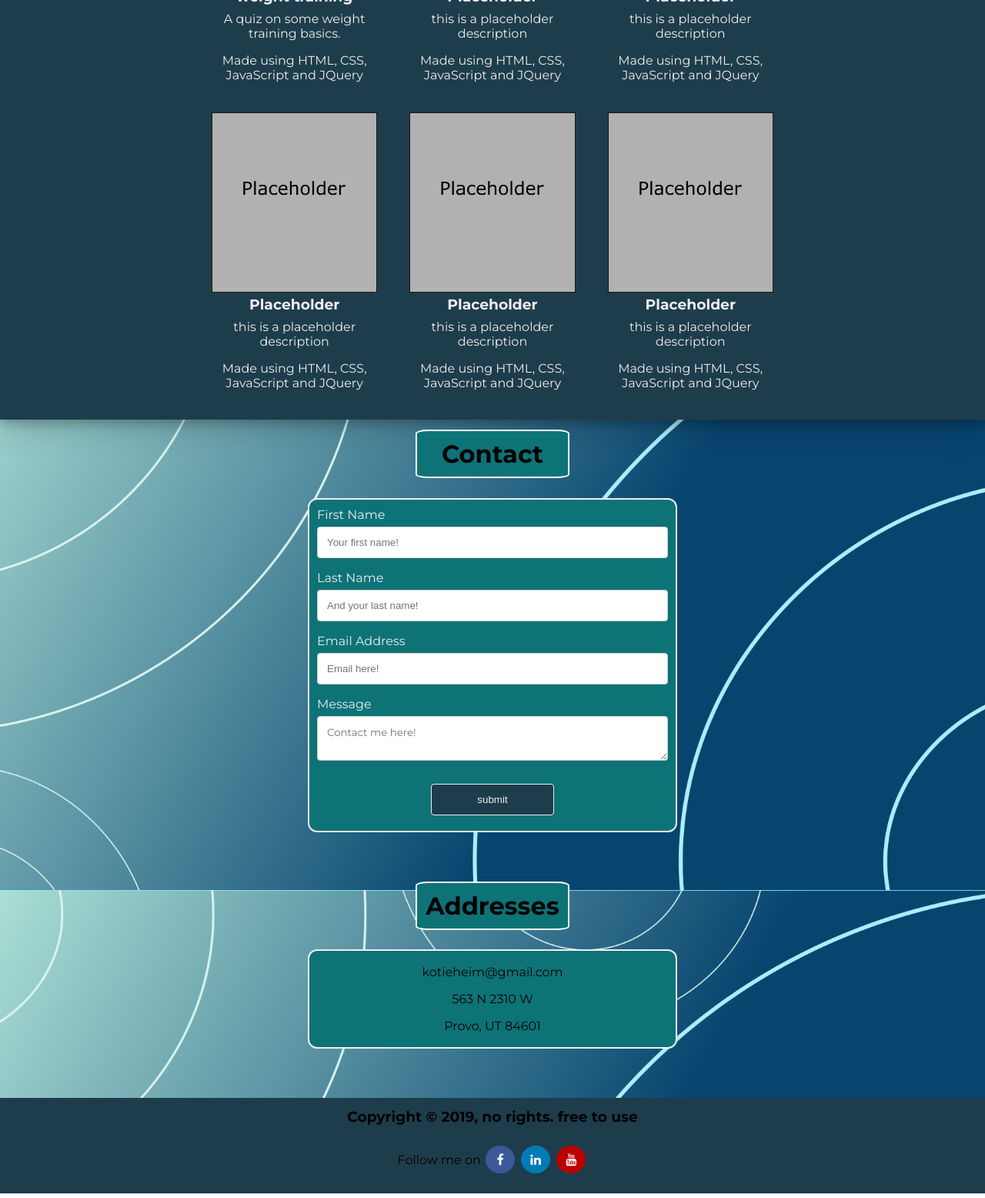
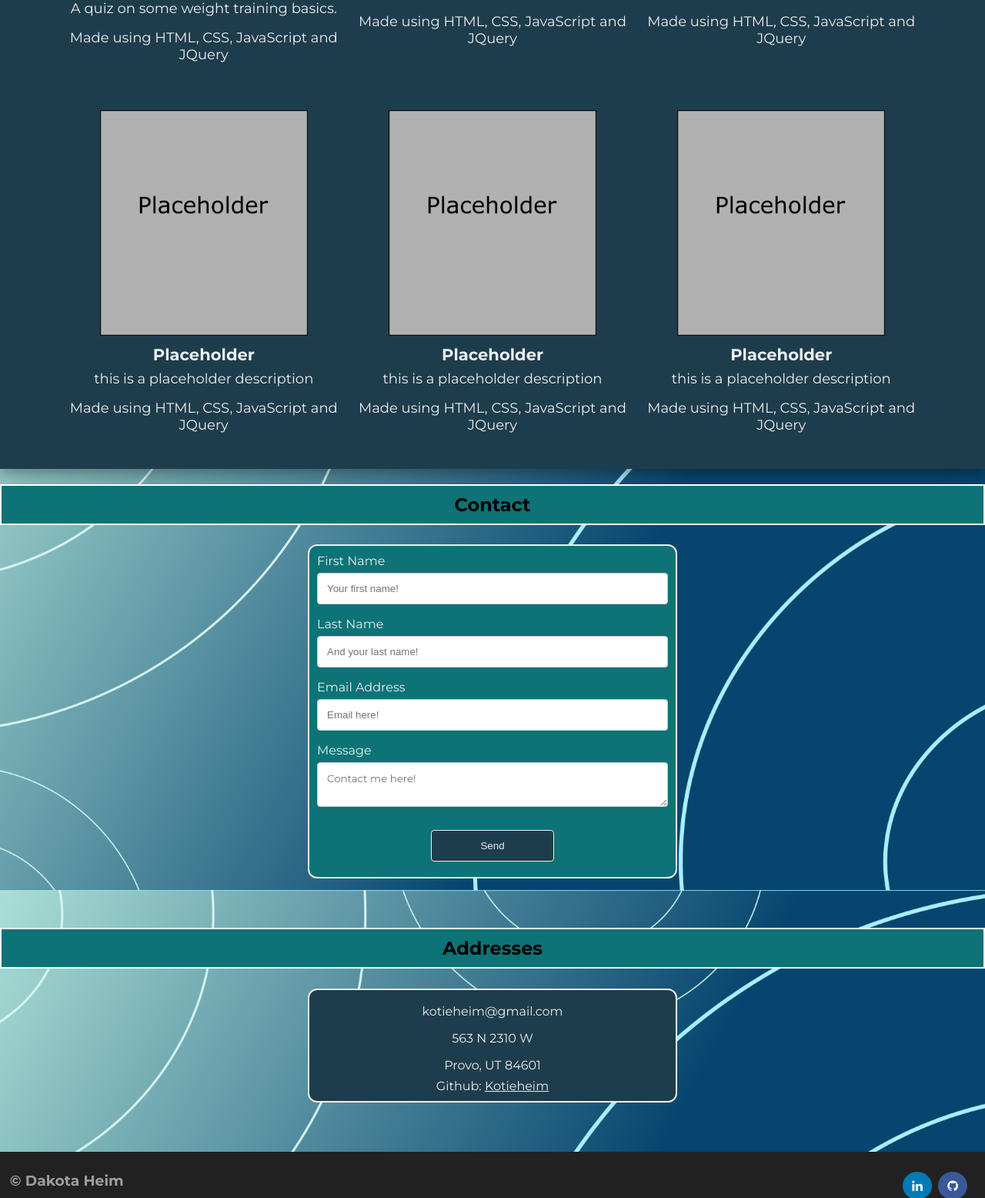
Before and after one commit to Kotieheim/Portfolio-Site, a plain HTML site: page index.html in a window 1280 px wide. Shown: the part 1244-2800 px from the top of the page at 77% size. Drawn offline with nearby package versions, Linux system fonts and the light colour scheme.

Commit message:
Revisions
added revisions

```diff
--- a/app.css
+++ b/app.css
@@ -29,18 +29,17 @@ html {
     background-color: #1E3D4C;
     border: 2px solid white;
     padding: 10px;
-    border-radius: 8%;
-    width: 200px;
-    margin: auto;
+    width: 100%;
+    /* margin: auto; */
   }
 
-  #contact h1 {
+  #contact h2 {
     border: 2px solid white;
     /* margin: 20px 27%; */
     padding: 10px;
-    border-radius: 8%;
+    /* border-radius: 8%; */
     background-color: #0d7377;
-    width: 200px;
+    width: 100%;
     margin: auto;
   }
   span {
@@ -59,18 +58,18 @@ ul.topnav {
     overflow: hidden;
     background-color: #212121;
   }
-  nav .dropdown{
-    visibility: hidden;
-  }
+  /* nav .dropdown{
+    visibility: hidden; */
+  /* } */
   .hero {
     margin: auto;
-    border-radius: 20%;
+    border-radius: 17%;
   }
   div.hero {
-    margin-top: 10%;
+    margin-top: 180px;
     margin-bottom: 8%;
     padding: 1%;
-    width: 60%;
+    width: 90%;
     background-color: #0d7377;
     box-shadow: 0 4px 8px 0 rgba(0, 0, 0, 0.2), 0 6px 20px 0 rgba(0, 0, 0, 0.19);
     border: 3px solid #eee;
@@ -78,13 +77,13 @@ ul.topnav {
 
 div.hero-text {
   text-align: center;
-  padding: 5px 20px;
+  padding: 5px 10px;
   color: #eee;
-  font-size: 26px;
+  font-size: 18px;
 }
 
               ul.topnav li {
-    float: left;
+                float: none;
               }
 
               ul.topnav li a {
@@ -109,7 +108,7 @@ div.hero-text {
     justify-content: space-between;
   }
   .projects-section ul li {
-    width: 33%;
+    width: 50%;
     height: auto;
     margin: 2% 0;
   }
@@ -117,13 +116,21 @@ div.hero-text {
     width: 100%;
     color: #eee;
     padding: 4% 0;
+    margin-bottom: 8px;
   }
   .portfolio-section {
     color: #eee;
     background-color: #1E3D4C;
-    padding: 15px 20%;
+    padding: 15px;
     box-shadow: 0 6px 12px 0 rgba(0, 0, 0, 0.2), 0 10px 40px 0 rgba(0, 0, 0, 0.19);
-    margin: 1% 0;
+    margin-bottom: 20px;
+    font-size: 18px;
+  }
+  .portfolio-section a {
+    color:rgb(100, 224, 255);
+  }
+  .portfolio-section a:hover {
+    color: #eee;
   }
 
   .container {
@@ -138,16 +145,19 @@ div.hero-text {
   }
 
 
-  ul.topnav li a:hover:not(.active) {
+  /* ul.topnav li a:hover:not(.active) {
     background-color: #212121;
   }
 
   ul.topnav li a.active {
-    background-color: #0d7377;
-  }
+    background-color: #0d7377; */
+  /* } */
 
   ul.topnav li.right {
     float: right;
+  }
+  ul span {
+    padding: 8px;
   }
 
   #portfolio-avatar {
@@ -213,18 +223,47 @@ div.hero-text {
     border: 2px solid #eee;
     border-radius: 12px;
   }
+
+  div.formcontainer2 {
+    max-width: 30em;
+    margin-left:auto;
+    margin-right:auto;
+    background-color: #1E3D4C;
+    margin-top: 2%;
+    margin-bottom: 5%;
+    padding: 10px;
+    border: 2px solid #eee;
+    border-radius: 12px;
+    color: #eee;
+    text-decoration: none;
+  }
+  .formcontainer2 a {
+    color: #eee;
+  }
+  .formcontainer2 a:hover {
+    color: #212121;
+  }
+  .formcontainer2 a:visited {
+    color: #eee;
+  }
+
   #projects, #welcome, #contact {
-    padding-top: 50px;
-    margin-top: -50px;
+    padding-top: 160px;
+    margin-top: -160px;
   }
 
   footer {
+    display: flex;
+    justify-content: space-between;
+    align-items: center;
     width: 100%;
-    background-color: #1E3D4C;
+    background-color: #212121;
     padding: 1%;
   }
   footer h3 {
     margin-bottom: 1%;
+    color: rgba(255, 255, 255, 0.8);
+    opacity: 0.7;
   }
   .fa {
     padding: 10px;
@@ -241,7 +280,7 @@ div.hero-text {
       opacity: 0.7;
   }
 
-  .fa-facebook {
+  .fa-github {
     background: #3B5998;
     color: white;
   }
@@ -250,46 +289,48 @@ div.hero-text {
     color: white;
   }
 
-  .fa-youtube {
-    background: #bb0000;
+  .formcontainer a {
+    margin: 2px;
+  }
+  .formcontainer a:visited {
+    color:black;
+  }
+  .formcontainer a:hover {
     color: white;
   }
 
 
 
 
-
-  @media screen and (max-width: 775px) {
-    ul.topnav li.right,
-    ul.topnav li {float: none;
-    }
+@media screen and (min-width: 850px) {
     div.hero {
-      width: 90%;
-      margin-top: 30%;
-    }
-    p {
-      font-size: 12px;
-    }
-    h1 {
-      font-size: 16px;
-    }
-    h3 {
-      font-size: 12px;
+      width: 800px;
     }
     .projects-section ul li {
-      width: 50%;
+      width: 33%;
+    }
+
+}
+
+
+@media screen and (min-width: 1150px ) {
+  .portfolio-item {
+    width: 270px;
     height: auto;
     margin: 2% 0;
   }
+  .portfolio-section {
+    padding: 15px 80px;
+  }
+  ul.topnav li {
+    float: left;
+  }
+  div.hero {
+    margin-top: 120px;
+  }
   #projects, #welcome, #contact {
-      padding-top: 150px;
-      margin-top: -150px;
-    }
+    padding-top: 60px;
+    margin-top: -60px;
   }
 
-
-@media screen and (max-width: 550px ) {
-  div.hero {
-    margin-top: 48%;
 }
-}
--- a/index.html
+++ b/index.html
@@ -26,29 +26,36 @@
       <div class="text-center">
           <img src="avatar.png" alt="portfolio-avatar" class="img-responsive img-circle" id="portfolio-avatar" />
           <div class="hero-text">
-              <p>Front end Developer currently attending the bootcamp at Thinkful. I love seeing how far function can be pushed and see what they can achieve. My free time is spent hanging out with my wife and my two dogs. When I actually get time for myself I enjoy working on bodybuilding/powerlifting and trying to push my body as hard as I push code!
+              <p>Front end Developer currently attending the bootcamp at Thinkful. I really like the limitless potential of programming and look to learn as much as I possibly can. My free time is spent hanging out with my wife and my two dogs. When I actually get time for myself I enjoy working on bodybuilding/powerlifting and trying to push my body as hard as I push code!
               </p>
           </div>
       </div>
 </div>
 </div>
 <div id="projects">
-<div class="projects-section">
+<section class="projects-section">
         <h1>Projects</h1>
     <ul class="portfolio-section">
-            <li><a href="https://kotieheim.github.io/Quiz-Assignment/"><img src="2019-07-25.png" alt="placeholder" class="portfolio-item"></a><h3>weight training</h3><p>A quiz on some weight training basics.</p><p>Made using HTML, CSS, JavaScript and JQuery</p></li>
-            <li><a href="#"><img src="rect1454.png" alt="placeholder" class="portfolio-item"></a><h3>Placeholder</h3><p>this is a placeholder description</p><p>Made using HTML, CSS, JavaScript and JQuery</p></li>
-            <li><a href="#"><img src="rect1454.png" alt="placeholder" class="portfolio-item"></a><h3>Placeholder</h3><p>this is a placeholder description</p><p>Made using HTML, CSS, JavaScript and JQuery</p></li>
-            <li><a href="#"><img src="rect1454.png" alt="placeholder" class="portfolio-item"></a><h3>Placeholder</h3><p>this is a placeholder description</p><p>Made using HTML, CSS, JavaScript and JQuery</p></li>
-            <li><a href="#"><img src="rect1454.png" alt="placeholder" class="portfolio-item"></a><h3>Placeholder</h3><p>this is a placeholder description</p><p>Made using HTML, CSS, JavaScript and JQuery</p></li>
-            <li><a href="#"><img src="rect1454.png" alt="placeholder" class="portfolio-item"></a><h3>Placeholder</h3><p>this is a placeholder description</p><p>Made using HTML, CSS, JavaScript and JQuery</p></li>
+            <li><a href="https://kotieheim.github.io/Quiz-Assignment/"><img src="2019-07-25.png" alt="placeholder" class="portfolio-item"></a><h3>Weight Training Quiz</h3>
+                <a href="https://kotieheim.github.io/Quiz-Assignment/" target="_blank">Demo</a><span>|</span><a href="https://github.com/Kotieheim/Quiz-Assignment" target="_blank">Repo</a>
+                <p>A quiz on some weight training basics.</p><p>Made using HTML, CSS, JavaScript and JQuery</p></li>
+            <li><a href="#" target="_blank"><img src="rect1454.png" alt="placeholder" class="portfolio-item"></a><h3>Placeholder</h3>
+                <p>this is a placeholder description</p><p>Made using HTML, CSS, JavaScript and JQuery</p></li>
+            <li><a href="#" target="_blank"><img src="rect1454.png" alt="placeholder" class="portfolio-item"></a><h3>Placeholder</h3>
+                <p>this is a placeholder description</p><p>Made using HTML, CSS, JavaScript and JQuery</p></li>
+            <li><a href="#" target="_blank"><img src="rect1454.png" alt="placeholder" class="portfolio-item"></a><h3>Placeholder</h3>
+                <p>this is a placeholder description</p><p>Made using HTML, CSS, JavaScript and JQuery</p></li>
+            <li><a href="#" target="_blank"><img src="rect1454.png" alt="placeholder" class="portfolio-item"></a><h3>Placeholder</h3>
+                <p>this is a placeholder description</p><p>Made using HTML, CSS, JavaScript and JQuery</p></li>
+            <li><a href="#" target="_blank"><img src="rect1454.png" alt="placeholder" class="portfolio-item"></a><h3>Placeholder</h3>
+                <p>this is a placeholder description</p><p>Made using HTML, CSS, JavaScript and JQuery</p></li>
     </ul>
+</section>
 </div>
-</div>
-<div id="contact">
-        <h1>Contact</h1>
+<section id="contact">
+        <h2>Contact</h2>
     <div class="formcontainer">
-        <form action="#"></form>
+        <form action="mailto:kotieheim@gmail.com" method="post" enctype="text/plain">
             <label for="fname">First Name</label>
             <input type="text" id="fname" name="firstname" placeholder="Your first name!">
 
@@ -61,23 +68,24 @@
 
             <label for="message">Message</label>
             <textarea id="message" name="message" placeholder="Contact me here!"></textarea>
-            <input type="submit" value="submit">
+            <input type="submit" value="Send">
+        </form>
         </div>
 
-        <h1>Addresses</h1>
-        <div class="formcontainer ">
+        <h2>Addresses</h2>
+        <div class="formcontainer2">
         <p>kotieheim@gmail.com</p>
         <p>563 N 2310 W</p>
         <p>Provo, UT 84601</p>
+        <span>Github:  </span><a href="https://github.com/Kotieheim" target="_blank">Kotieheim</a>
     </div>
-</div>
+</section>
 
 <footer>
-    <h3>Copyright  	&copy; 2019, no rights. free to use</h3>
-    <p>Follow me on
-    <a href="#" class="fa fa-facebook"></a>
-    <a href="#" class="fa fa-linkedin"></a>
-    <a href="#" class="fa fa-youtube"></a>
+    <h3>&copy; Dakota Heim</h3>
+    <p>
+    <a href="https://www.linkedin.com/in/dakotaheim/" target="_blank" class="fa fa-linkedin"></a>
+    <a href="https://github.com/Kotieheim" target="_blank" class="fa fa-github"></a>
     </p>
 </footer>
     </body>
```
Lines whose indentation alone changed are shown as unchanged.
